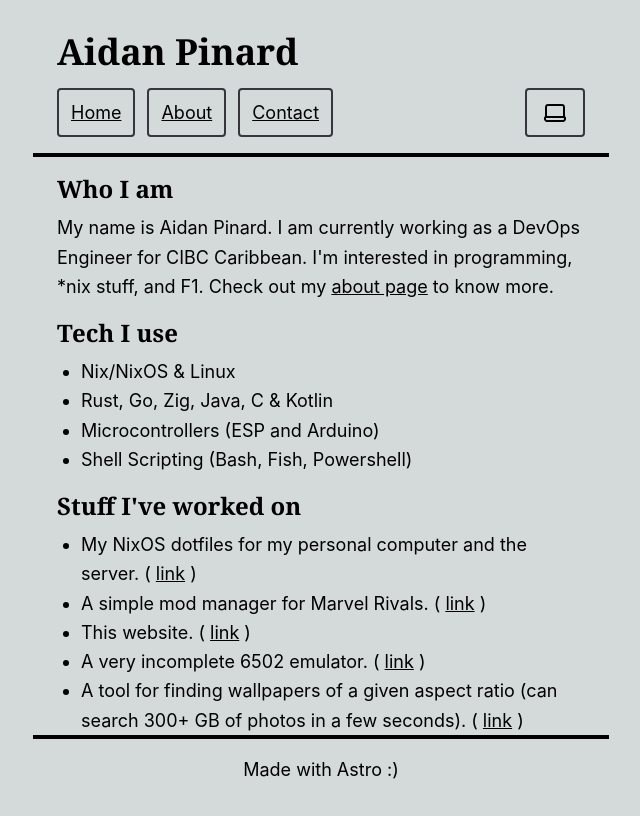
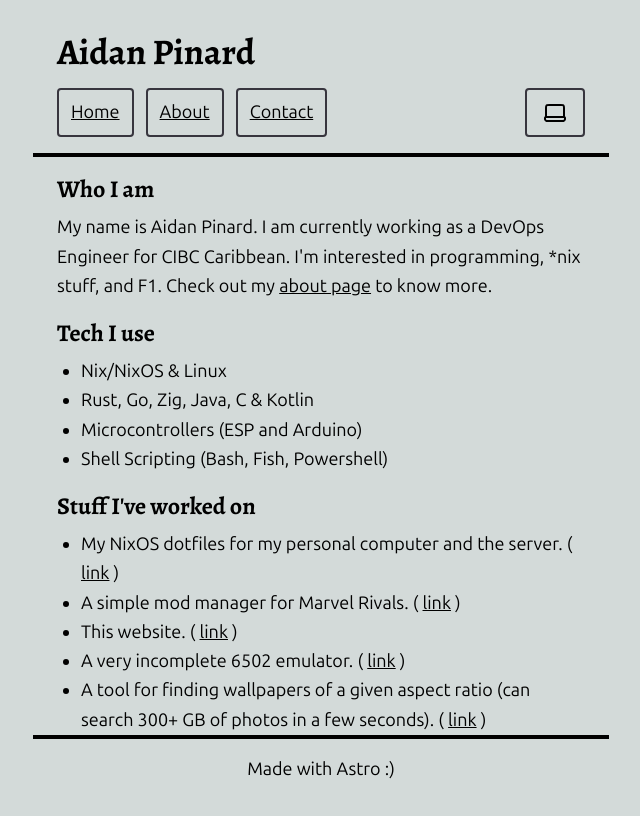
Before and after one commit to jeiang/website, an Astro site: page / in a window 1280 px wide. Shown: the whole page, without its empty margins (319-959 px from the left). Built offline with nearby package versions, Linux system fonts and the light colour scheme; Astro itself is replaced by a stand-in of ours.

Commit message:
feat: new fonts

```diff
--- a/src/components/CustomSection.astro
+++ b/src/components/CustomSection.astro
@@ -3,6 +3,6 @@ const { title } = Astro.props;
 ---
 
 <section class="pb-4">
-  <h1 class="text-2xl font-serif font-bold pb-2">{title}</h1>
+  <h1 class="text-2xl font-header font-bold pb-2">{title}</h1>
   <slot />
 </section>
--- a/src/components/Header.astro
+++ b/src/components/Header.astro
@@ -4,7 +4,7 @@ import ThemeButton from "./ThemeButton.astro";
 ---
 
 <header class="sticky top-0 z-50 px-6 py-4 border-b-4 w-full max-w-xl bg-light dark:bg-dark">
-  <h1 class="text-4xl py-4 font-serif font-bold">Aidan Pinard</h1>
+  <h1 class="text-4xl py-4 font-header font-bold">Aidan Pinard</h1>
   <div class="flex flex-row">
     <nav class="flex flex-grow flex-row space-x-3">
       <LinkButton href="/">Home</LinkButton>
--- a/src/layouts/Layout.astro
+++ b/src/layouts/Layout.astro
@@ -18,6 +18,9 @@ const { title, description } = Astro.props;
     <meta name="generator" content={Astro.generator} />
     <title>Aidan Pinard - {title}</title>
     <meta name="description" content={description} />
+    <link rel="preconnect" href="https://fonts.googleapis.com">
+    <link rel="preconnect" href="https://fonts.gstatic.com" crossorigin>
+    <link href="https://fonts.googleapis.com/css2?family=Alegreya:ital,wght@0,400..900;1,400..900&family=Ubuntu+Sans:ital,wght@0,100..800;1,100..800&display=swap" rel="stylesheet">
     <script>
       document.documentElement.classList.toggle(
         "dark",
@@ -28,7 +31,7 @@ const { title, description } = Astro.props;
     </script>
   </head>
   <body
-    class="flex flex-col leading-relaxed min-h-dvh items-center text-lg bg-light dark:bg-dark dark:text-light"
+    class="flex flex-col leading-relaxed min-h-dvh items-center text-lg font-display bg-light dark:bg-dark dark:text-light"
   >
     <Header />
     <main class="flex-grow w-full max-w-xl py-4 px-6">
--- a/src/styles/global.css
+++ b/src/styles/global.css
@@ -5,6 +5,8 @@
   --color-dark: #37353e;
   --color-link: #3e7cb1;
   --color-visited-link: #b27c66;
+  --font-header: "Alegreya", serif;
+  --font-display: "Ubuntu Sans", sans-serif;
 }
 
 @custom-variant dark (&:where(.dark, .dark *));
```
